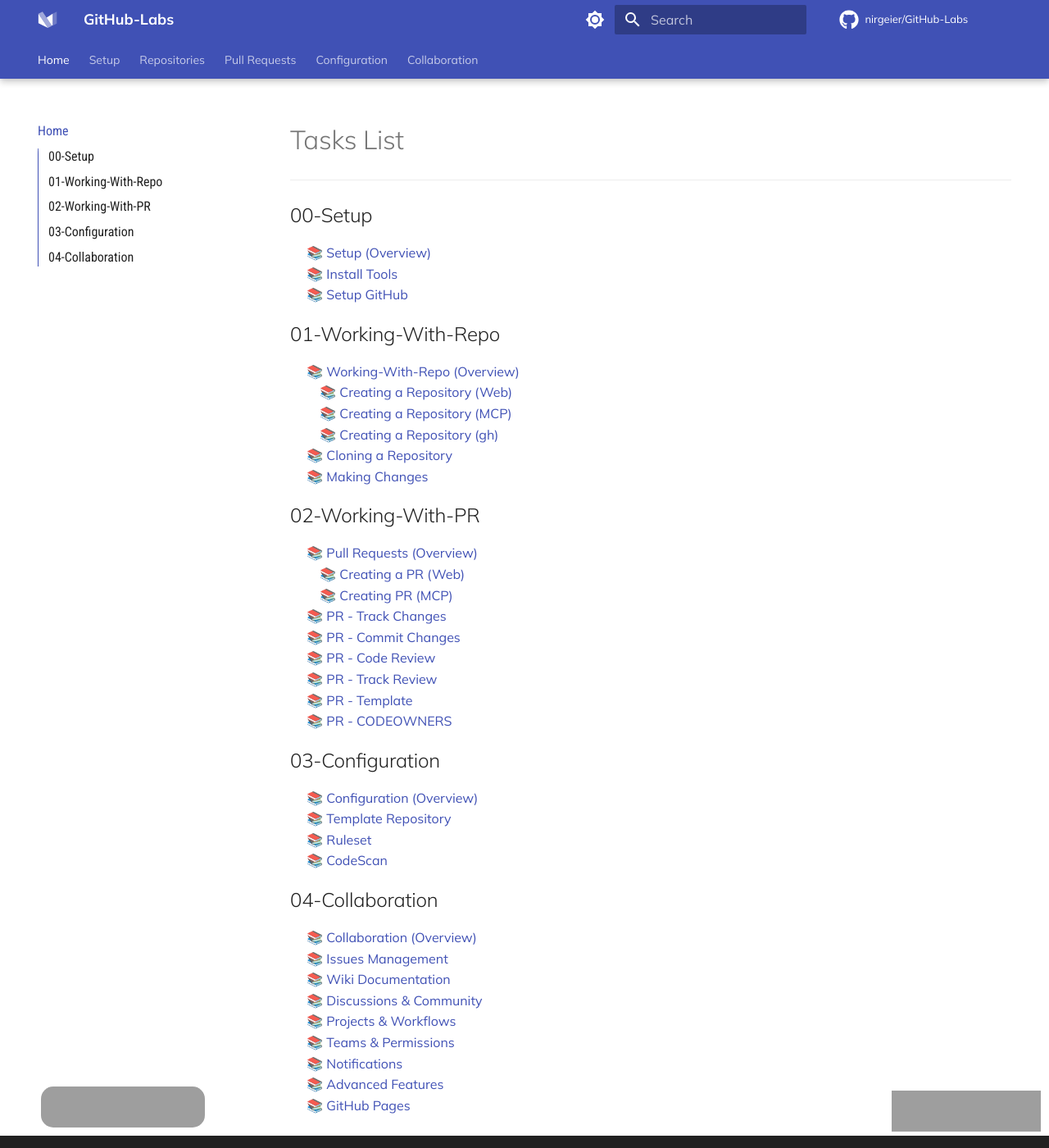
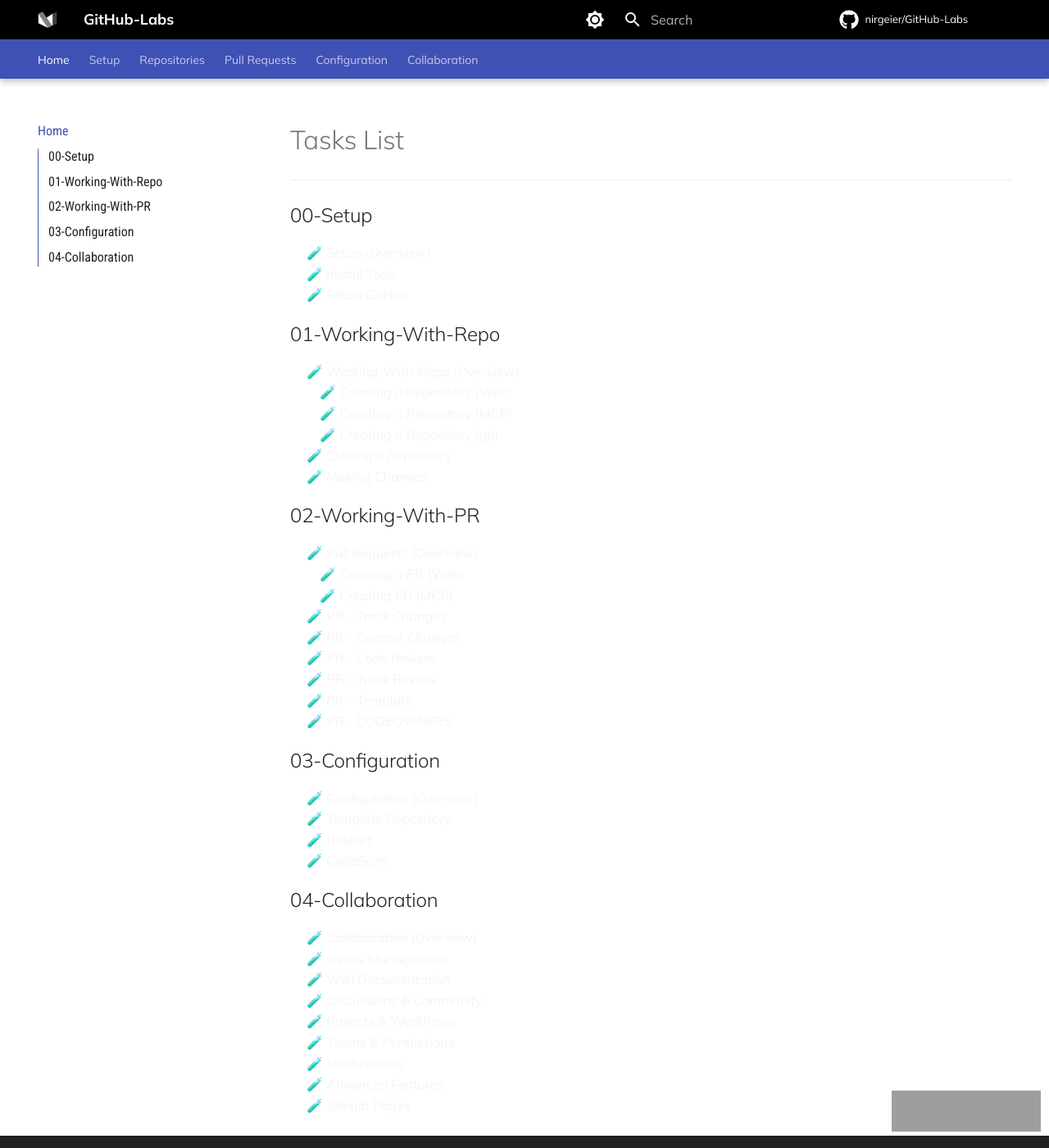
Before and after one commit to nirgeier/GitHub-Labs, an MkDocs documentation site: the page built from Labs/README.md, in a window 1280 px wide and 1400 px high. Shown: the whole window at 82% size. Built offline with MkDocs 1.6.1 and Material for MkDocs 9.7.7, drawn with Linux system fonts in a browser that asks for light colours; comment, search, counter and statistics services are not loaded; grey boxes are pictures that could not be loaded.

Commit message:
Fixed logo

```diff
--- a/Labs/README.md
+++ b/Labs/README.md
@@ -4,46 +4,46 @@
 
 ## 00-Setup
 
-&emsp; 📚 [Setup (Overview)](00-Setup/README.md)
-&emsp; 📚 [Install Tools](00-Setup/01-Install-Tools.md)
-&emsp; 📚 [Setup GitHub](00-Setup/02-Setup-GitHub.md)
+&emsp; 🧪 [Setup (Overview)](00-Setup/README.md)
+&emsp; 🧪 [Install Tools](00-Setup/01-Install-Tools.md)
+&emsp; 🧪 [Setup GitHub](00-Setup/02-Setup-GitHub.md)
 
 ## 01-Working-With-Repo
 
-&emsp; 📚 [Working-With-Repo (Overview)](01-Working-With-Repo/README.md)
-&emsp;&emsp; 📚 [Creating a Repository (Web)](01-Working-With-Repo/01a-Creating-Repo-Web.md)
-&emsp;&emsp; 📚 [Creating a Repository (MCP)](01-Working-With-Repo/01b-Creating-Repo-MCP.md)
-&emsp;&emsp; 📚 [Creating a Repository (gh)](01-Working-With-Repo/01c-Creating-Repo-gh.md)
-&emsp; 📚 [Cloning a Repository](01-Working-With-Repo/03-Cloning-Repo.md)
-&emsp; 📚 [Making Changes](01-Working-With-Repo/04-Making-Changes.md)
+&emsp; 🧪 [Working-With-Repo (Overview)](01-Working-With-Repo/README.md)
+&emsp;&emsp; 🧪 [Creating a Repository (Web)](01-Working-With-Repo/01a-Creating-Repo-Web.md)
+&emsp;&emsp; 🧪 [Creating a Repository (MCP)](01-Working-With-Repo/01b-Creating-Repo-MCP.md)
+&emsp;&emsp; 🧪 [Creating a Repository (gh)](01-Working-With-Repo/01c-Creating-Repo-gh.md)
+&emsp; 🧪 [Cloning a Repository](01-Working-With-Repo/03-Cloning-Repo.md)
+&emsp; 🧪 [Making Changes](01-Working-With-Repo/04-Making-Changes.md)
 
 ## 02-Working-With-PR
 
-&emsp; 📚 [Pull Requests (Overview)](02-Working-With-PR/README.md)
-&emsp;&emsp; 📚 [Creating a PR (Web)](02-Working-With-PR/01a-Creating-PR-Web.md)
-&emsp;&emsp; 📚 [Creating PR (MCP)](02-Working-With-PR/01b-Creating-PR-MCP.md)
-&emsp; 📚 [PR - Track Changes](02-Working-With-PR/02-PR-Track-Changes.md)
-&emsp; 📚 [PR - Commit Changes](02-Working-With-PR/03-PR-Commit-Changes.md)
-&emsp; 📚 [PR - Code Review](02-Working-With-PR/04-PR-Code-Review.md)
-&emsp; 📚 [PR - Track Review](02-Working-With-PR/05-PR-Track-Review.md)
-&emsp; 📚 [PR - Template](02-Working-With-PR/06-PR-Template.md)
-&emsp; 📚 [PR - CODEOWNERS](02-Working-With-PR/07-PR-CODEOWNERS.md)
+&emsp; 🧪 [Pull Requests (Overview)](02-Working-With-PR/README.md)
+&emsp;&emsp; 🧪 [Creating a PR (Web)](02-Working-With-PR/01a-Creating-PR-Web.md)
+&emsp;&emsp; 🧪 [Creating PR (MCP)](02-Working-With-PR/01b-Creating-PR-MCP.md)
+&emsp; 🧪 [PR - Track Changes](02-Working-With-PR/02-PR-Track-Changes.md)
+&emsp; 🧪 [PR - Commit Changes](02-Working-With-PR/03-PR-Commit-Changes.md)
+&emsp; 🧪 [PR - Code Review](02-Working-With-PR/04-PR-Code-Review.md)
+&emsp; 🧪 [PR - Track Review](02-Working-With-PR/05-PR-Track-Review.md)
+&emsp; 🧪 [PR - Template](02-Working-With-PR/06-PR-Template.md)
+&emsp; 🧪 [PR - CODEOWNERS](02-Working-With-PR/07-PR-CODEOWNERS.md)
 
 ## 03-Configuration
 
-&emsp; 📚 [Configuration (Overview)](03-Configuration/README.md)
-&emsp; 📚 [Template Repository](03-Configuration/01-Template-Repository.md)
-&emsp; 📚 [Ruleset](03-Configuration/02-RulesSet.md)
-&emsp; 📚 [CodeScan](03-Configuration/03-CodeScan.md)
+&emsp; 🧪 [Configuration (Overview)](03-Configuration/README.md)
+&emsp; 🧪 [Template Repository](03-Configuration/01-Template-Repository.md)
+&emsp; 🧪 [Ruleset](03-Configuration/02-RulesSet.md)
+&emsp; 🧪 [CodeScan](03-Configuration/03-CodeScan.md)
 
 ## 04-Collaboration
 
-&emsp; 📚 [Collaboration (Overview)](04-Collaboration/README.md)
-&emsp; 📚 [Issues Management](04-Collaboration/01-Issues.md)
-&emsp; 📚 [Wiki Documentation](04-Collaboration/02-Wiki.md)
-&emsp; 📚 [Discussions & Community](04-Collaboration/03-Discussions.md)
-&emsp; 📚 [Projects & Workflows](04-Collaboration/04-Projects.md)
-&emsp; 📚 [Teams & Permissions](04-Collaboration/05-Teams.md)
-&emsp; 📚 [Notifications](04-Collaboration/06-Notifications.md)
-&emsp; 📚 [Advanced Features](04-Collaboration/07-Advanced.md)
-&emsp; 📚 [GitHub Pages](04-Collaboration/08-GitHub-Pages.md)
+&emsp; 🧪 [Collaboration (Overview)](04-Collaboration/README.md)
+&emsp; 🧪 [Issues Management](04-Collaboration/01-Issues.md)
+&emsp; 🧪 [Wiki Documentation](04-Collaboration/02-Wiki.md)
+&emsp; 🧪 [Discussions & Community](04-Collaboration/03-Discussions.md)
+&emsp; 🧪 [Projects & Workflows](04-Collaboration/04-Projects.md)
+&emsp; 🧪 [Teams & Permissions](04-Collaboration/05-Teams.md)
+&emsp; 🧪 [Notifications](04-Collaboration/06-Notifications.md)
+&emsp; 🧪 [Advanced Features](04-Collaboration/07-Advanced.md)
+&emsp; 🧪 [GitHub Pages](04-Collaboration/08-GitHub-Pages.md)
--- a/Labs/assets/stylesheets/_dark.scss
+++ b/Labs/assets/stylesheets/_dark.scss
@@ -1,5 +1,5 @@
 [data-md-color-media="(prefers-color-scheme: dark)"] {
-  background-color: #000e14;
+  background-color: black;
   color: #f2f2f2;
 
   .md-typeset .admonition.note,
--- a/Labs/assets/stylesheets/_general.scss
+++ b/Labs/assets/stylesheets/_general.scss
@@ -96,3 +96,10 @@
 .md-nav__list > .md-nav__item--nested:not(.md-nav__item--active) {
   display: none;
 }
+.md-typeset a {
+  color: whitesmoke;
+}
+
+.md-header {
+  background-color: black;
+}
--- a/Labs/assets/stylesheets/_mixins.scss
+++ b/Labs/assets/stylesheets/_mixins.scss
@@ -23,7 +23,7 @@
   position: fixed;
   left: 30px;
   bottom: 25px;
-  background-image: url("https://cdn.prod.website-files.com/5db91960366cf11013c101c5/5dd1f30aee424648c221b79f_COMMIT%20Logo.png");
+  //background-image: url("../images/commit.png");
   background-size: cover;
   background-position: center;
   border-radius: 15px;
--- a/Labs/assets/stylesheets/theme.css
+++ b/Labs/assets/stylesheets/theme.css
@@ -47,7 +47,6 @@
     position: fixed;
     left: 30px;
     bottom: 25px;
-    background-image: url("https://cdn.prod.website-files.com/5db91960366cf11013c101c5/5dd1f30aee424648c221b79f_COMMIT%20Logo.png");
     background-size: cover;
     background-position: center;
     border-radius: 15px;
@@ -115,8 +114,16 @@
   display: none;
 }
 
+.md-typeset a {
+  color: whitesmoke;
+}
+
+.md-header {
+  background-color: black;
+}
+
 [data-md-color-media="(prefers-color-scheme: dark)"] {
-  background-color: #000e14;
+  background-color: black;
   color: #f2f2f2;
   /* When URL contains 'api' */
 }
--- a/mkdocs.yml
+++ b/mkdocs.yml
@@ -199,6 +199,7 @@
       - 5. PR - Track Review: 02-Working-With-PR/05-PR-Track-Review.md
       - 6. PR - Template: 02-Working-With-PR/06-PR-Template.md
       - 7. PR - CODEOWNERS: 02-Working-With-PR/07-PR-CODEOWNERS.md
+      - 99. Advanced Pull Request (PR) Lab: 02-Working-With-PR/99-Advanced-PR-Lab.md
   - Configuration:
       - Configuration (Overview): 03-Configuration/README.md
       - 1. Template Repository: 03-Configuration/01-Template-Repository.md
```
Also changed, not shown: Labs/02-Working-With-PR/99-Advanced-PR-Lab.md (added, +117 -0 lines), 1 other file.
